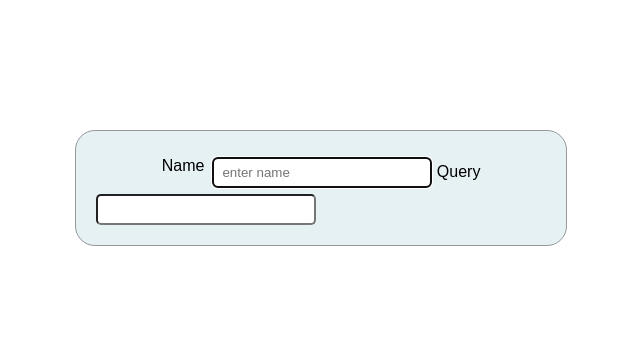
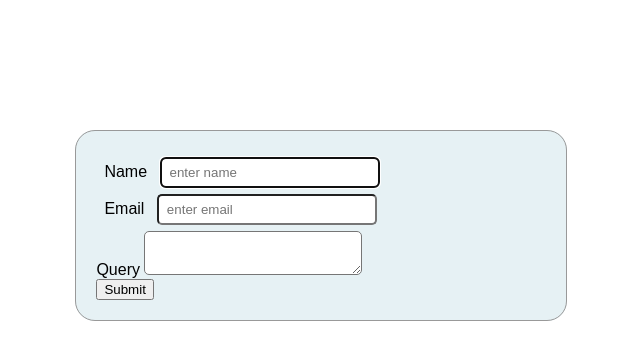
Before and after one commit to Katie1788/stream1portfolio, a website: page contact.html in a window 1280 px wide. Shown: the part 46-406 px from the top of the page, without its empty margins (377-1017 px from the left). Drawn offline with nearby package versions, Linux system fonts and the light colour scheme; a web font is replaced by a local one.

Commit message:
Add files via upload

```diff
--- a/contact.html
+++ b/contact.html
@@ -16,6 +16,7 @@
         margin-left: 35%;
       }
 
+
      #input_types{
       background-color: whitesmoke;
      }
@@ -23,6 +24,7 @@
       margin-bottom: 10px;
       margin-left: 100px;
      }
+
      .label{
       display: inline-block;
       float: center;
@@ -40,12 +42,7 @@
       padding: 4px 15px;
      }
 
-     label.field{
-     	display: block;
-     	text-align: right;
-     	width: 100px;
-     	float: left;
-     }
+
      input{
       display: inline-block;
       width: 200px;
@@ -54,15 +51,18 @@
       margin-top: 6px;
 
      }
+     textarea{
+      display: inline-block;
+      width: 200px;
+      border-radius: 5px;
+      padding: 6px 8px;
+      margin-top: 6px;
+     }
 
      .field{
       padding: 6px 8px;
      }
-     #currency{
-     	width: 220px;
-     	border-radius: 5px;
-     	padding: 6px 8px;
-     }
+
 
      fieldset{
       width: 450px;
@@ -100,11 +100,11 @@
      </head>
      <body>
      <ul class="nav">
-       <li><a href="/">Instagram</a></li>
+       <li><a href="https://www.instagram.com/katieo1788/?hl=en">Instagram</a></li>
        <i class="fa fa-instagram" aria-hidden="true"></i>
        <li><a href="/">Gmail</a></li>
        <i class="fa fa-envelope" aria-hidden="true"></i>
-       <li><a href="/">Github</a></li>
+       <li><a href="https://github.com/Katie1788">Github</a></li>
        <i class="fa fa-github" aria-hidden="true"></i>
        </ul>
 
@@ -112,14 +112,23 @@
 
          <form>
            <fieldset>
-
+            <div>
              <label for="name" class="field">Name</label>
-             <input type="text" id="name" placeholder="enter name" name="name" autocomplete="on" autofocus placeholder="name"/>
+             <input type="text" id="name" placeholder="enter name" name="name" autocomplete="on" autofocus placeholder="name"/></div>
+             <div>
+             <label for="email" class="field">Email</label>
+             <input type="email" id="email" placeholder="enter email" name="email"/>
+             </div>
+             <div>
 
              <label for="query">Query</label>
-             <input id="query"/>
+             <textarea id="query" name="query"></textarea>
+             </div>
 
-
+             <div class="button">
+      <button type="submit">Submit
+      </button>
+      </div>
            </fieldset>
 
          </form>
```
Lines whose indentation alone changed are shown as unchanged.
